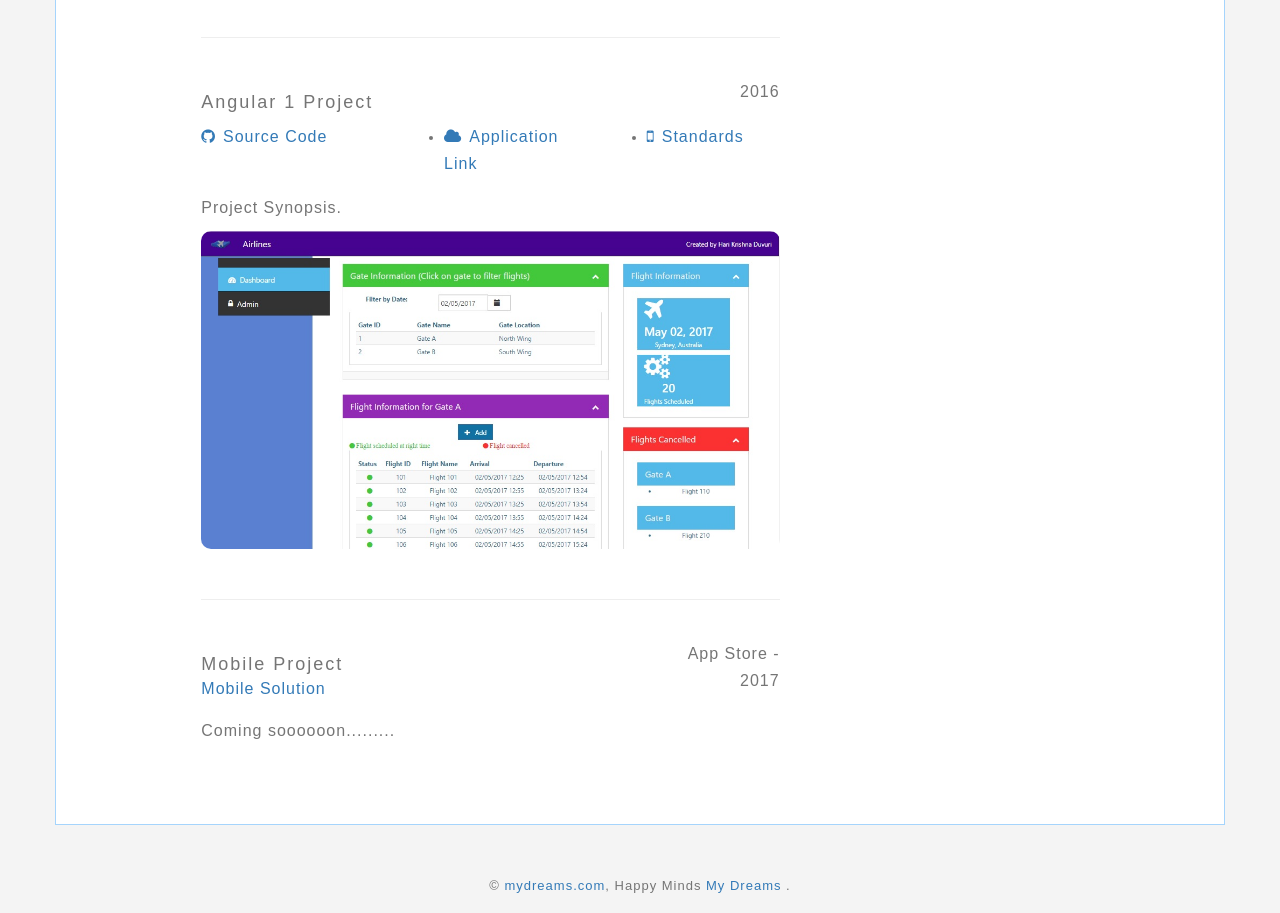
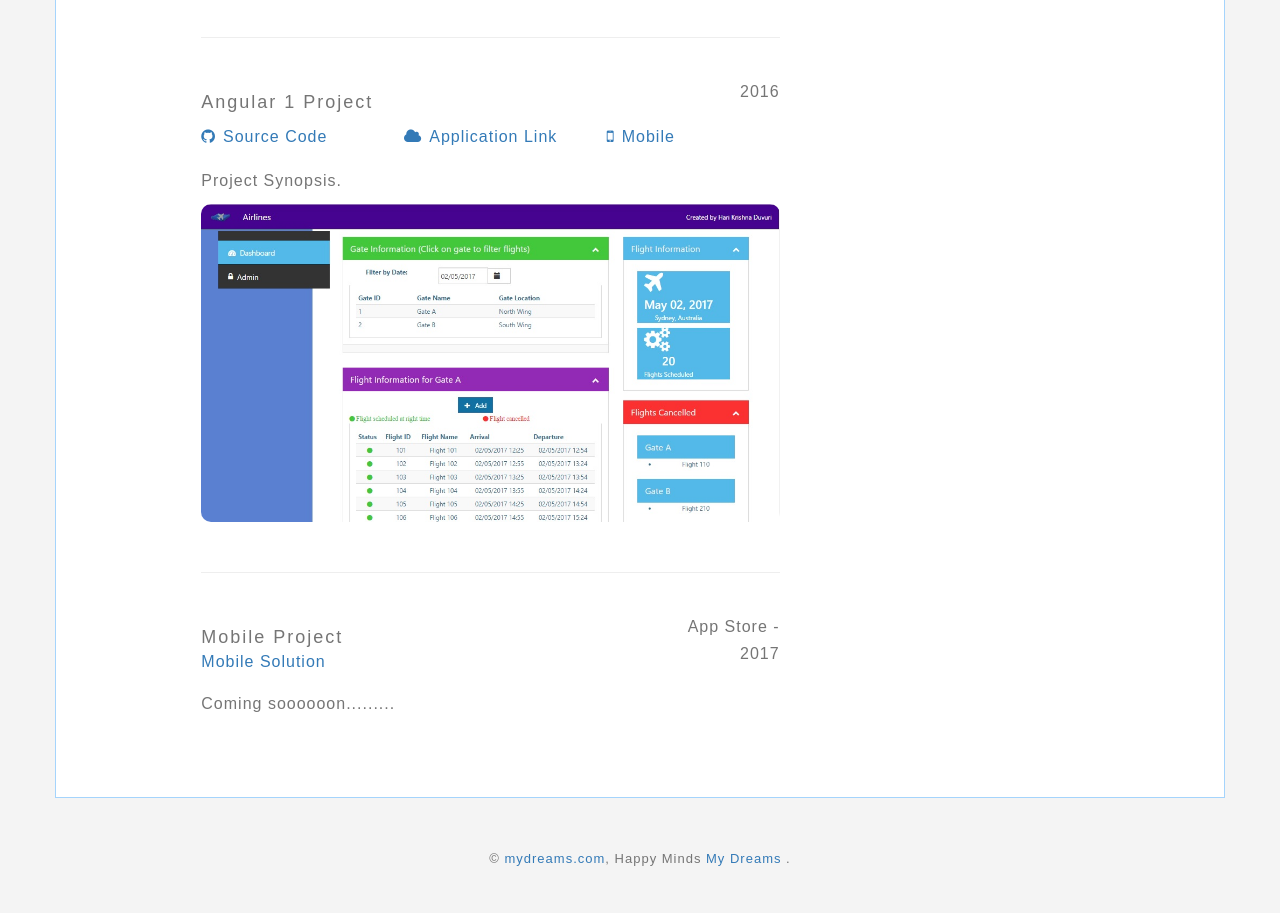
Before and after one commit to duvurih/duvurih.github.io, a plain HTML site: page index.html in a window 1280 px wide. Shown: the part 1757-2670 px from the top of the page. Drawn offline with nearby package versions, Linux system fonts and the light colour scheme; a script that the page names is missing; a web font is replaced by a local one.

Commit message:
chanages

```diff
--- a/index.html
+++ b/index.html
@@ -247,14 +247,14 @@
                                     </ul>
                                 </div>
                                 <div class="col-md-4">
-                                    <ul>
+                                    <ul class="list-unstyled">
                                         <li><a href="http://13.59.69.242/"><span class="social fa fa-cloud"></span>Application Link</a>
                                         </li>
                                     </ul>
                                 </div>
                                 <div class="col-md-4">
-                                    <ul>
-                                        <li><a href=""><span class="social fa fa-mobile"></span>Standards</a>
+                                    <ul class="list-unstyled">
+                                        <li><a href=""><span class="social fa fa-mobile"></span>Mobile</a>
                                         </li>
                                     </ul>
                                 </div>
```
